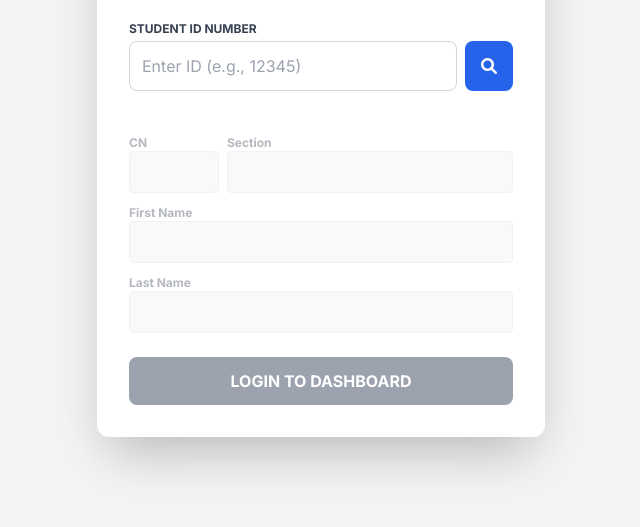
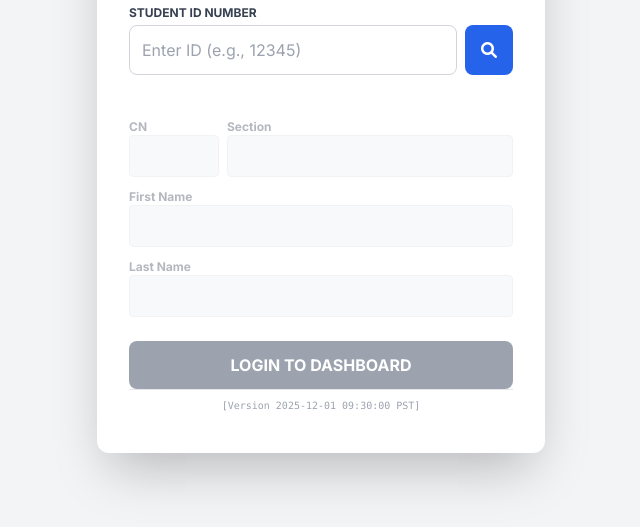
Before and after one commit to jlvcpa/student-dashboard, a plain HTML site: page index.html in a window 1280 px wide. Shown: the part 273-800 px from the top of the page, without its empty margins (319-959 px from the left). Drawn offline with nearby package versions, Linux system fonts and the light colour scheme.

Commit message:
Update index.html

```diff
--- a/index.html
+++ b/index.html
@@ -101,6 +101,9 @@
             <button id="btn-login" onclick="enterDashboard()" disabled class="w-full mt-6 py-3 bg-gray-400 text-white font-bold rounded-lg transition-colors cursor-not-allowed">
                 LOGIN TO DASHBOARD
             </button>
+            <div class="p-2 border-t border-gray-200 text-center">
+               <p class="text-[10px] text-gray-400 font-mono">[Version 2025-12-01 09:30:00 PST]</p>
+            </div>
         </div>
     </div>
 
```
